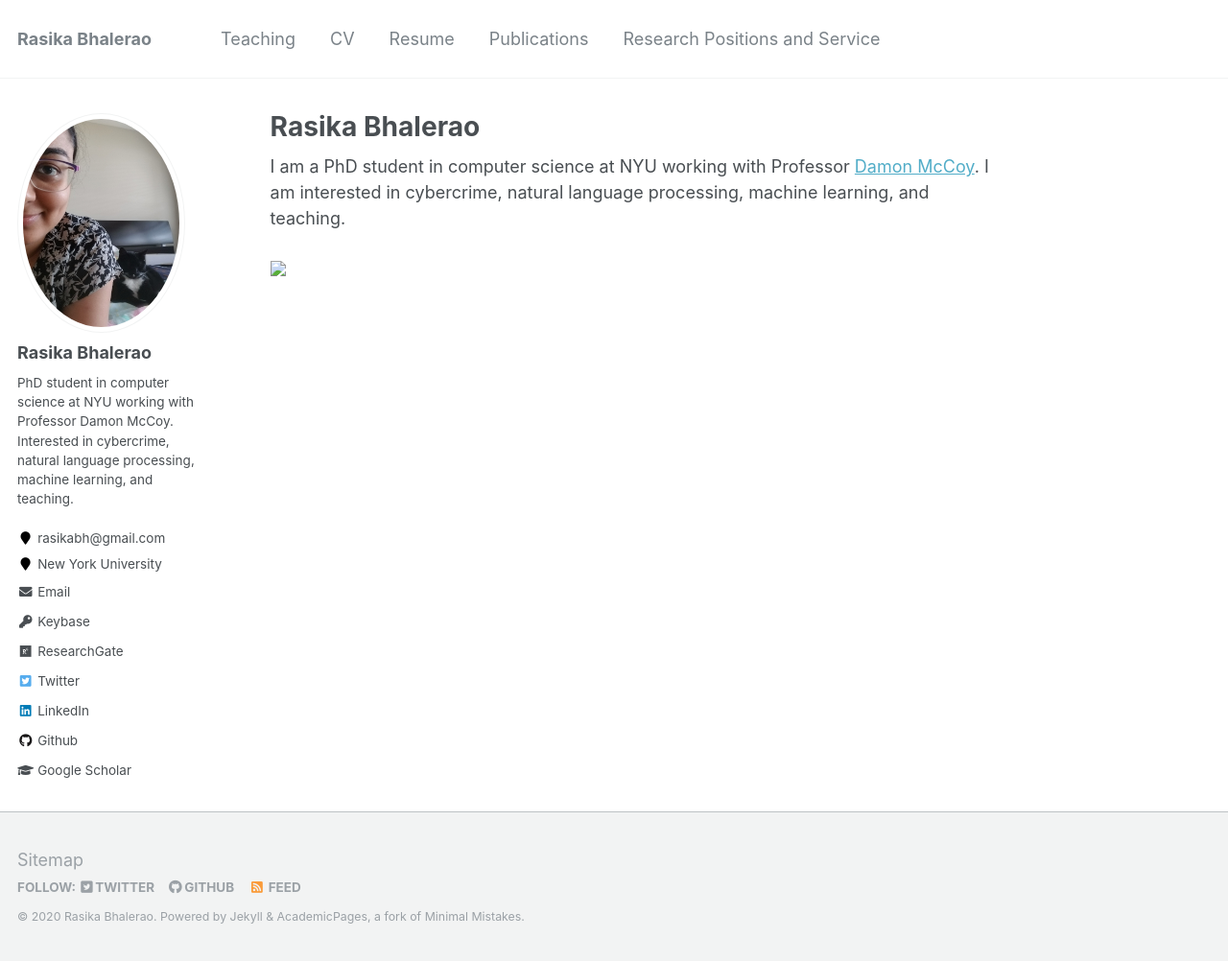
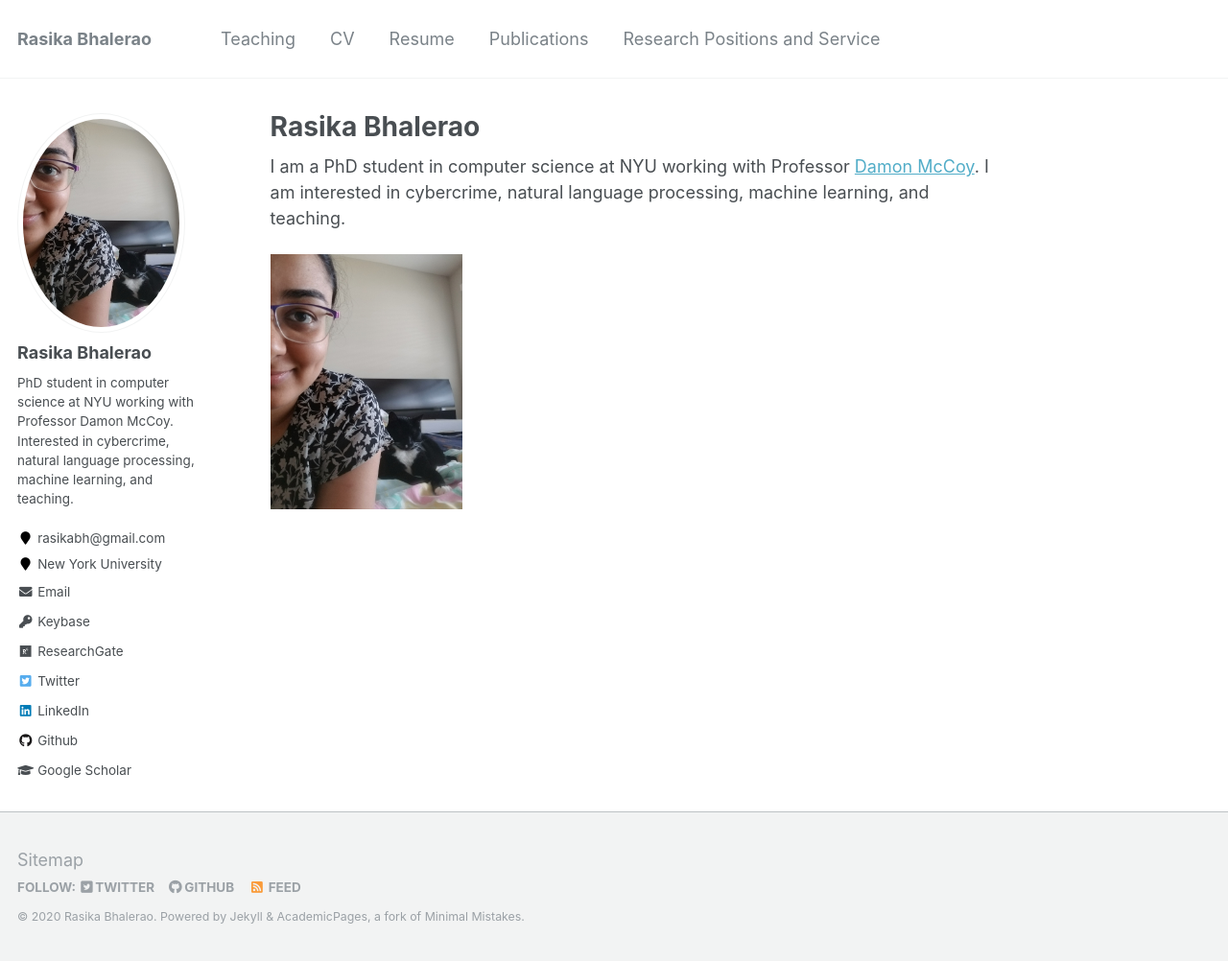
Before and after one commit to rasikabh/rasikabh.github.io, a Jekyll site: the page built from _pages/about.md, in a window 1280 px wide and 1002 px high. Shown: the whole window at 96% size. Built offline with Jekyll 4.4.1, drawn with Linux system fonts in a browser that asks for light colours.

Commit message:
Update about.md

```diff
--- a/_pages/about.md
+++ b/_pages/about.md
@@ -11,4 +11,4 @@ redirect_from:
 I am a PhD student in computer science at NYU working with Professor [Damon McCoy](http://damonmccoy.com).
 I am interested in cybercrime, natural language processing, machine learning, and teaching.
 
-<img src="bhalerao.jpg" width="200">
+<img src="/images/bhalerao.jpg" width="200">
```
